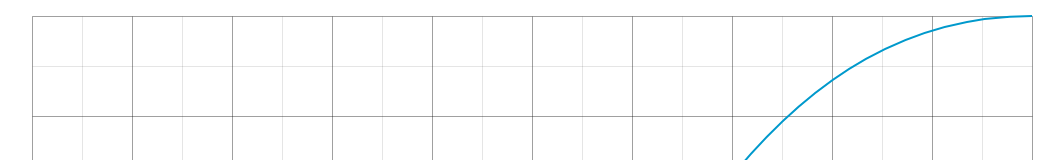
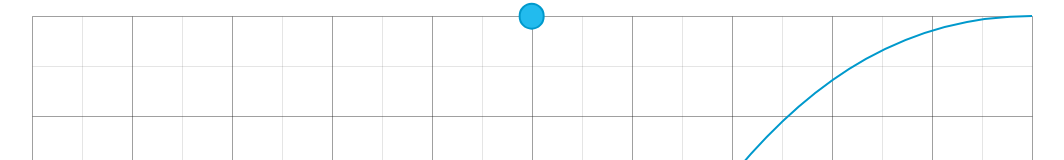
Before and after one commit to j-/bezier-curves, a React (Create React App) app: page / in a window 1280 px wide. Shown: the top 160 px of the page, without its empty margins (108-1172 px from the left). Built offline with nearby package versions, Linux system fonts and the light colour scheme.

Commit message:
Render control points

```diff
--- /dev/null
+++ b/src/ControlPoint.css
@@ -0,0 +1,10 @@
+.ControlPoint {
+	width: 2em;
+	height: 2em;
+	border-radius: 50%;
+	border: 2px solid #09c;
+	background-color: #2be;
+	cursor: -webkit-grab;
+	cursor: grab;
+	transform: translate(-1em, -1em);
+}
--- /dev/null
+++ b/src/ControlPoint.tsx
@@ -0,0 +1,18 @@
+import * as React from 'react';
+import './ControlPoint.css';
+
+export interface Props extends React.HTMLAttributes<HTMLButtonElement> {
+
+}
+
+export default class ControlPoint extends React.Component<Props> {
+	render () {
+		const { ...props } = this.props;
+		return (
+			<button
+				className="ControlPoint"
+				{...props}
+			/>
+		);
+	}
+}
--- /dev/null
+++ b/src/ControlPointContainer.css
@@ -0,0 +1,8 @@
+.ControlPointContainer {
+	width: 0;
+	height: 0;
+}
+
+.ControlPointContainer > .ControlPoint {
+	position: absolute;
+}
--- /dev/null
+++ b/src/ControlPointContainer.tsx
@@ -0,0 +1,20 @@
+import * as React from 'react';
+import ControlPoint from './ControlPoint';
+import './ControlPointContainer.css';
+
+export interface Props extends React.HTMLAttributes<HTMLDivElement> {
+	size: number;
+	x: number;
+	y: number;
+}
+
+export default class ControlPointContainer extends React.Component<Props> {
+	render () {
+		const { size, x, y, ...props } = this.props;
+		return (
+			<div className="ControlPointContainer" {...props}>
+				<ControlPoint style={{ left: size * x, top: size * (1 - y) }} />
+			</div>
+		);
+	}
+}
--- a/src/CurveContainer.css
+++ b/src/CurveContainer.css
@@ -16,3 +16,10 @@
 	left: 0;
 	z-index: 0;
 }
+
+.CurveContainer > .ControlPointContainer {
+	position: absolute;
+	top: 0;
+	left: 0;
+	z-index: 2;
+}
--- a/src/CurveContainer.tsx
+++ b/src/CurveContainer.tsx
@@ -1,6 +1,7 @@
 import * as React from 'react';
 import Grid from './Grid';
 import Curve from './Curve';
+import ControlPointContainer from './ControlPointContainer';
 import './CurveContainer.css';
 
 export interface Props extends React.HTMLAttributes<HTMLDivElement> {
@@ -19,6 +20,8 @@ class CurveContainer extends React.Component<Props> {
 			<div className="CurveContainer" style={{ width: size + 1, height: size + 1 }} {...props}>
 				<Grid size={size} />
 				<Curve size={size} offset={offset} cp1x={cp1x} cp1y={cp1y} cp2x={cp2x} cp2y={cp2y} />
+				<ControlPointContainer size={size} x={cp1x} y={cp1y} />
+				<ControlPointContainer size={size} x={cp2x} y={cp2y} />
 			</div>
 		);
 	}
```
